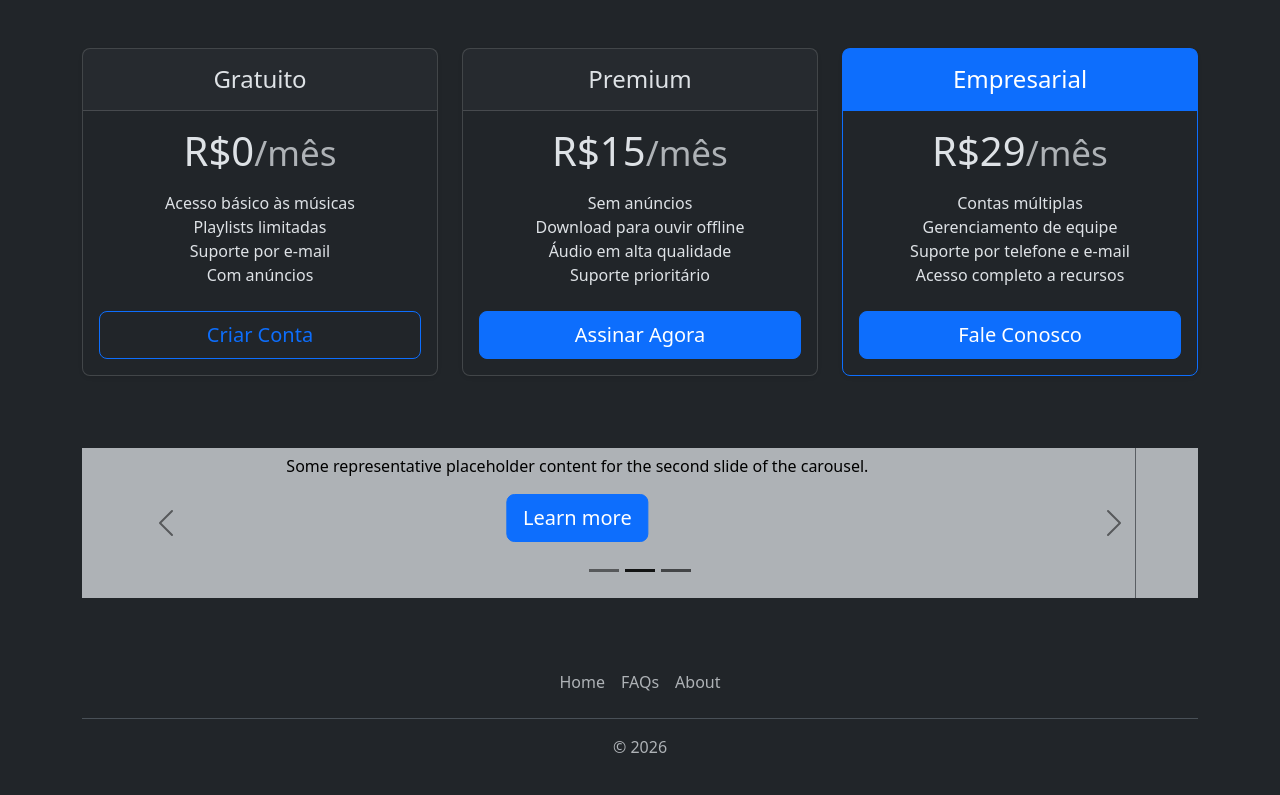
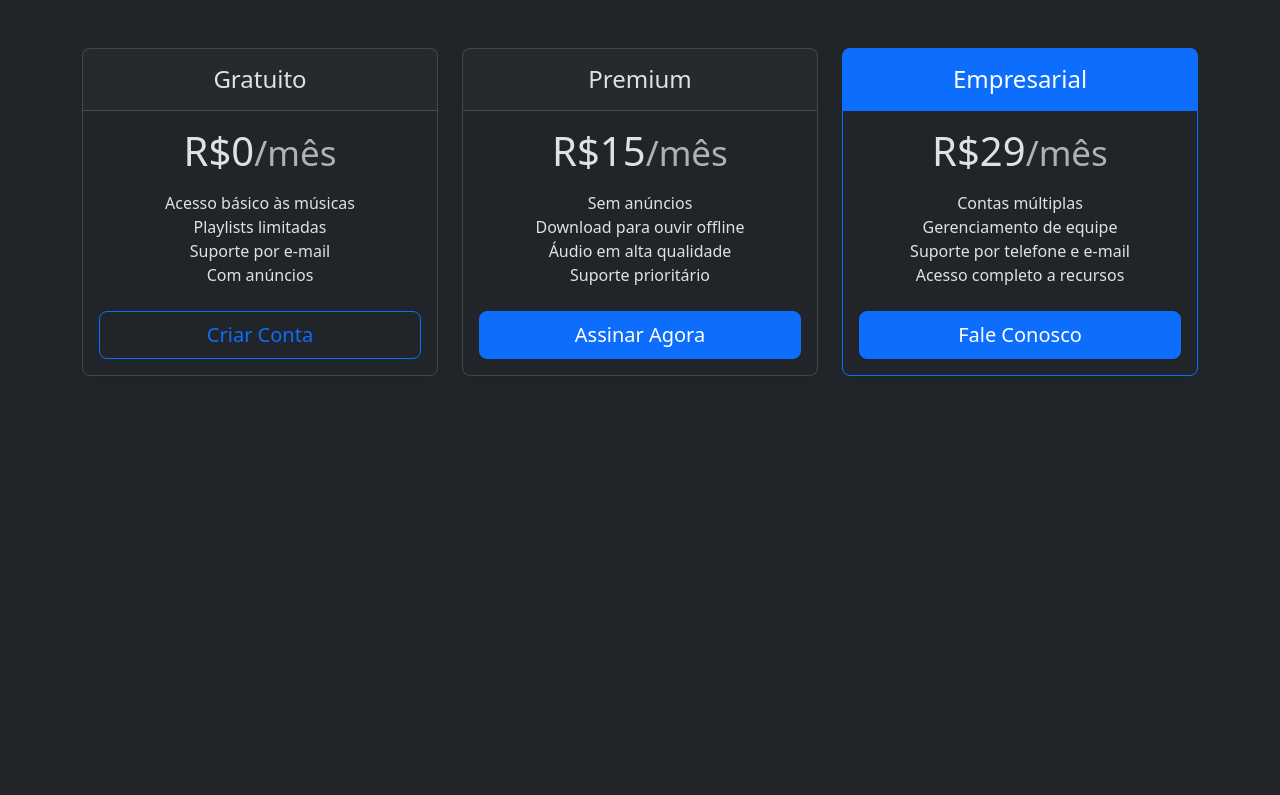
Before and after one commit to Dan1el816/Projeto-Site-APP-de-musica, a plain HTML site: page index.html in a window 1280 px wide. Shown: the part 1779-2574 px from the top of the page. After the commit the page ends 2227 px from the top, so only its background shows below. Drawn offline with nearby package versions, Linux system fonts and the light colour scheme.

Commit message:
Tirando caroussel

```diff
--- a/index.html
+++ b/index.html
@@ -12,7 +12,7 @@
       crossorigin="anonymous"
     />
   </head>
-  <body>
+  <body onload="alert('PROJETO AINDA ESTÁ EM ANDAMENTO E NOVAS MELHORIAS E ELEMENTOS SERÃO ADICIONADOS')">
     <section id="Header">
       <header class="p-3">
         <img
@@ -244,148 +244,6 @@
       </div>
     </section>
 
-    <section id="Caroussel" class="container mb-5">
-      <div id="myCarousel" class="carousel slide mb-6" data-bs-ride="carousel">
-        <div class="carousel-indicators">
-          <button
-            type="button"
-            data-bs-target="#myCarousel"
-            data-bs-slide-to="0"
-            class=""
-            aria-label="Slide 1"
-          ></button>
-          <button
-            type="button"
-            data-bs-target="#myCarousel"
-            data-bs-slide-to="1"
-            aria-label="Slide 2"
-            class="active"
-            aria-current="true"
-          ></button>
-          <button
-            type="button"
-            data-bs-target="#myCarousel"
-            data-bs-slide-to="2"
-            aria-label="Slide 3"
-            class=""
-          ></button>
-        </div>
-        <div class="carousel-inner">
-          <div class="carousel-item">
-            <img src="./imagens/billie_elish_image.webp" width="100%" height="50%">
-              <rect
-                width="100%"
-                height="100%"
-                fill="var(--bs-secondary-color)"
-              ></rect>
-
-            <div class="container">
-              <div class="carousel-caption text-start">
-                <h1>Example headline.</h1>
-                <p class="opacity-75">
-                  Some representative placeholder content for the first slide of
-                  the carousel.
-                </p>
-                <p>
-                  <a class="btn btn-lg btn-primary" href="#">Sign up today</a>
-                </p>
-              </div>
-            </div>
-          </div>
-          <div class="carousel-item active">
-            <svg
-              aria-hidden="true"
-              class="bd-placeholder-img"
-              height="100%"
-              preserveAspectRatio="xMidYMid slice"
-              width="100%"
-              xmlns="http://www.w3.org/2000/svg"
-            >
-              <rect
-                width="100%"
-                height="100%"
-                fill="var(--bs-secondary-color)"
-              ></rect>
-            </svg>
-            <div class="container">
-              <div class="carousel-caption">
-                <h1>Another example headline.</h1>
-                <p>
-                  Some representative placeholder content for the second slide
-                  of the carousel.
-                </p>
-                <p><a class="btn btn-lg btn-primary" href="#">Learn more</a></p>
-              </div>
-            </div>
-          </div>
-          <div class="carousel-item">
-            <svg
-              aria-hidden="true"
-              class="bd-placeholder-img"
-              height="100%"
-              preserveAspectRatio="xMidYMid slice"
-              width="100%"
-              xmlns="http://www.w3.org/2000/svg"
-            >
-              <rect
-                width="100%"
-                height="100%"
-                fill="var(--bs-secondary-color)"
-              ></rect>
-            </svg>
-            <div class="container">
-              <div class="carousel-caption text-end">
-                <h1>One more for good measure.</h1>
-                <p>
-                  Some representative placeholder content for the third slide of
-                  this carousel.
-                </p>
-                <p>
-                  <a class="btn btn-lg btn-primary" href="#">Browse gallery</a>
-                </p>
-              </div>
-            </div>
-          </div>
-        </div>
-        <button
-          class="carousel-control-prev"
-          type="button"
-          data-bs-target="#myCarousel"
-          data-bs-slide="prev"
-        >
-          <span class="carousel-control-prev-icon" aria-hidden="true"></span>
-          <span class="visually-hidden">Previous</span>
-        </button>
-        <button
-          class="carousel-control-next"
-          type="button"
-          data-bs-target="#myCarousel"
-          data-bs-slide="next"
-        >
-          <span class="carousel-control-next-icon" aria-hidden="true"></span>
-          <span class="visually-hidden">Next</span>
-        </button>
-      </div>
-    </section>
-
-    <section id="footer">
-      <div class="container">
-        <footer class="py-3 my-4">
-          <ul class="nav justify-content-center border-bottom pb-3 mb-3">
-            <li class="nav-item">
-              <a href="#" class="nav-link px-2 text-body-secondary">Home</a>
-            </li>
-            <li class="nav-item">
-              <a href="#" class="nav-link px-2 text-body-secondary">FAQs</a>
-            </li>
-            <li class="nav-item">
-              <a href="#" class="nav-link px-2 text-body-secondary">About</a>
-            </li>
-          </ul>
-          <p class="text-center text-body-secondary">© 2026</p>
-        </footer>
-      </div>
-    </section>
 
     <script
       src="https://cdn.jsdelivr.net/npm/bootstrap@5.3.8/dist/js/bootstrap.bundle.min.js"
```
